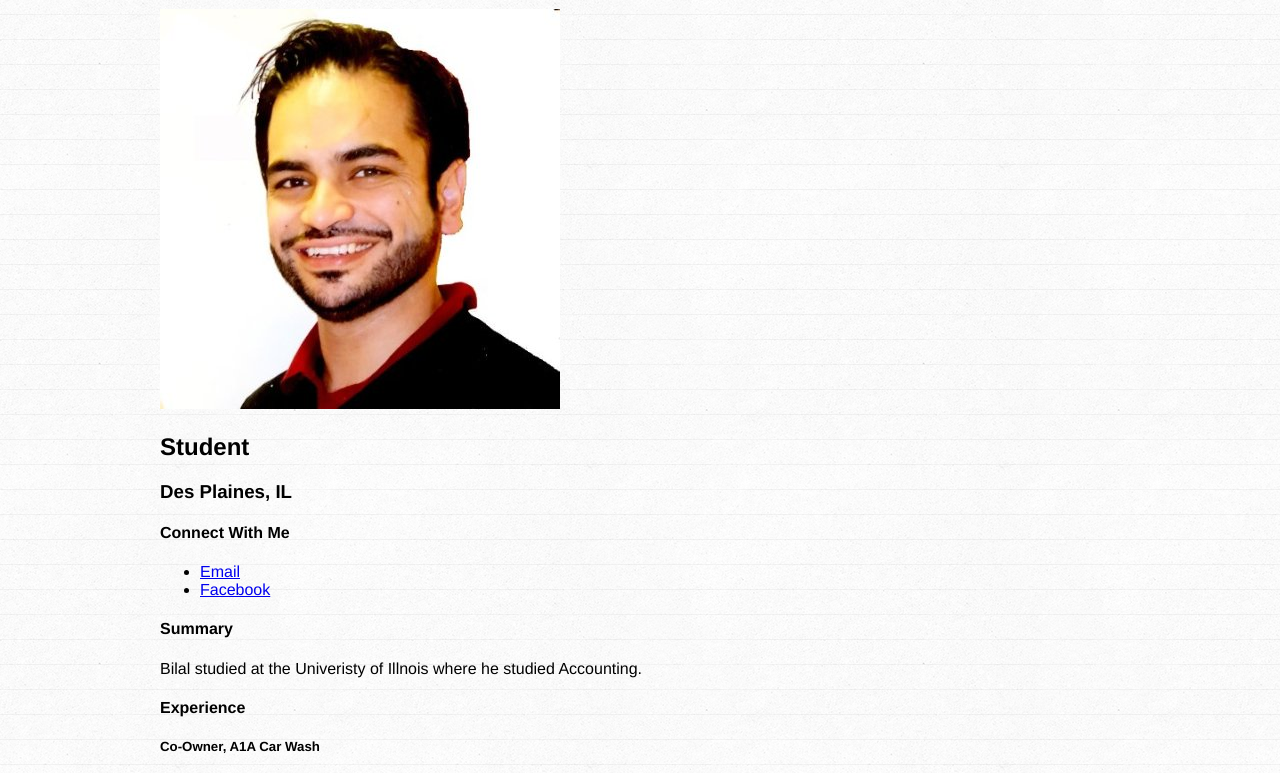
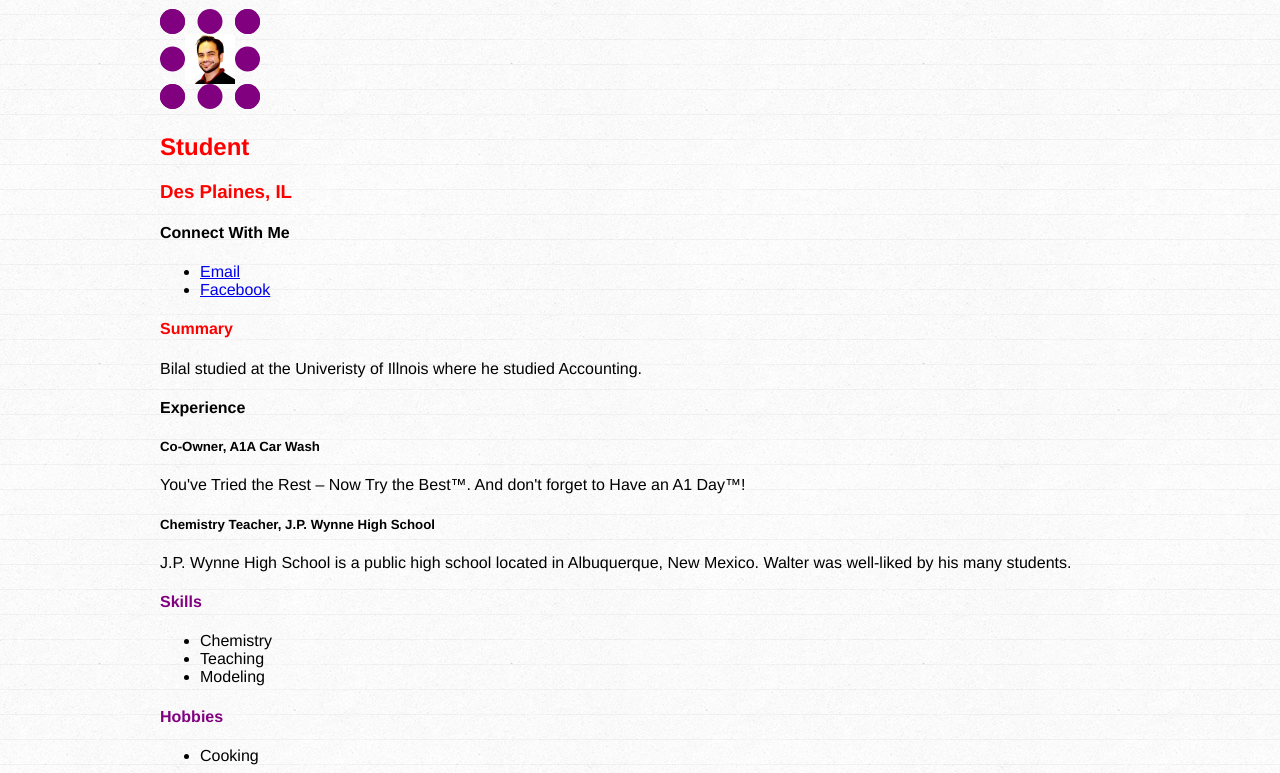
Before and after one commit to bilalbaweja/bilalbaweja.github.io, a plain HTML site: page index.html in a window 1280 px wide. Shown: the part 71-844 px from the top of the page. Drawn offline with nearby package versions, Linux system fonts and the light colour scheme.

Commit message:
Made it look awesome

```diff
--- a/index.html
+++ b/index.html
@@ -10,7 +10,7 @@
   <div id="wrapper">
     <h1>Bilal Baweja</h1>
     <p>
-      <img src="1.jpg">
+      <img src="1.jpg" id="bilal">
     </p>
     <h2>Student</h2>
     <h3>Des Plaines, IL</h3>
@@ -23,7 +23,7 @@
       </ul>
     </div>
     <div>
-      <h4>Summary</h4>
+      <h4 id="summary">Summary</h4>
       <p>
         Bilal studied at the Univeristy of Illnois where he studied Accounting.
       </p>
@@ -40,7 +40,7 @@
       </div>
     </div>
     <div>
-      <h4>Skills</h4>
+      <h4 class="unicorn">Skills</h4>
       <ul>
         <li>Chemistry</li>
         <li>Teaching</li>
@@ -48,7 +48,7 @@
       </ul>
     </div>
     <div>
-      <h4>Hobbies</h4>
+      <h4 class="unicorn">Hobbies</h4>
       <ul>
         <li>Cooking</li>
       </ul>
--- a/style.css
+++ b/style.css
@@ -7,3 +7,21 @@ body {
   width: 960px;
   margin: 20px auto;
 }
+/*Making H1 color red*/
+h1, h2, h3 {
+	color: red;
+}
+#summary {
+	color:red;
+}
+.unicorn {
+	color:purple;
+}
+img {
+width:120px;
+}
+#bilal {
+	width: 50px;
+	border: 25px dotted purple;
+	box-align: center;
+}
```
